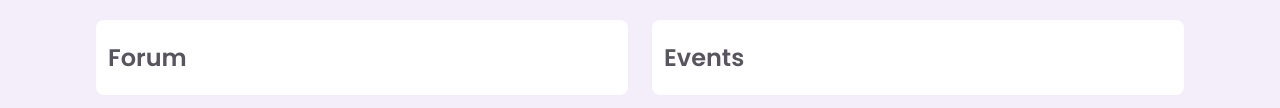
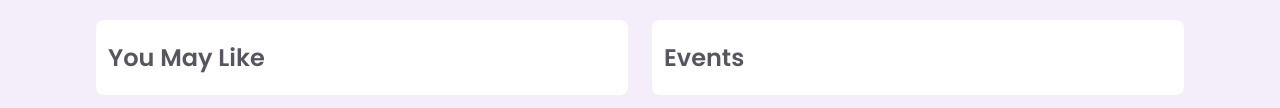
Before and after one commit to Esutarosa/novel-nook, a website: page app/index.html in a window 1280 px wide. Shown: the part 2056-2164 px from the top of the page. Drawn offline with nearby package versions, Linux system fonts and the light colour scheme.

Commit message:
add new blocks

```diff
--- a/app/index.html
+++ b/app/index.html
@@ -673,7 +673,9 @@
         <section class="lists section" id="lists">
             <div class="lists__container container grid">
                 <div class="lists__body">
-                    <h2 class="section__title lists__title">Forum</h2>
+                    <h2 class="section__title lists__title">You May Like</h2>
+
+
                 </div>
 
                 <div class="lists__body">
```
